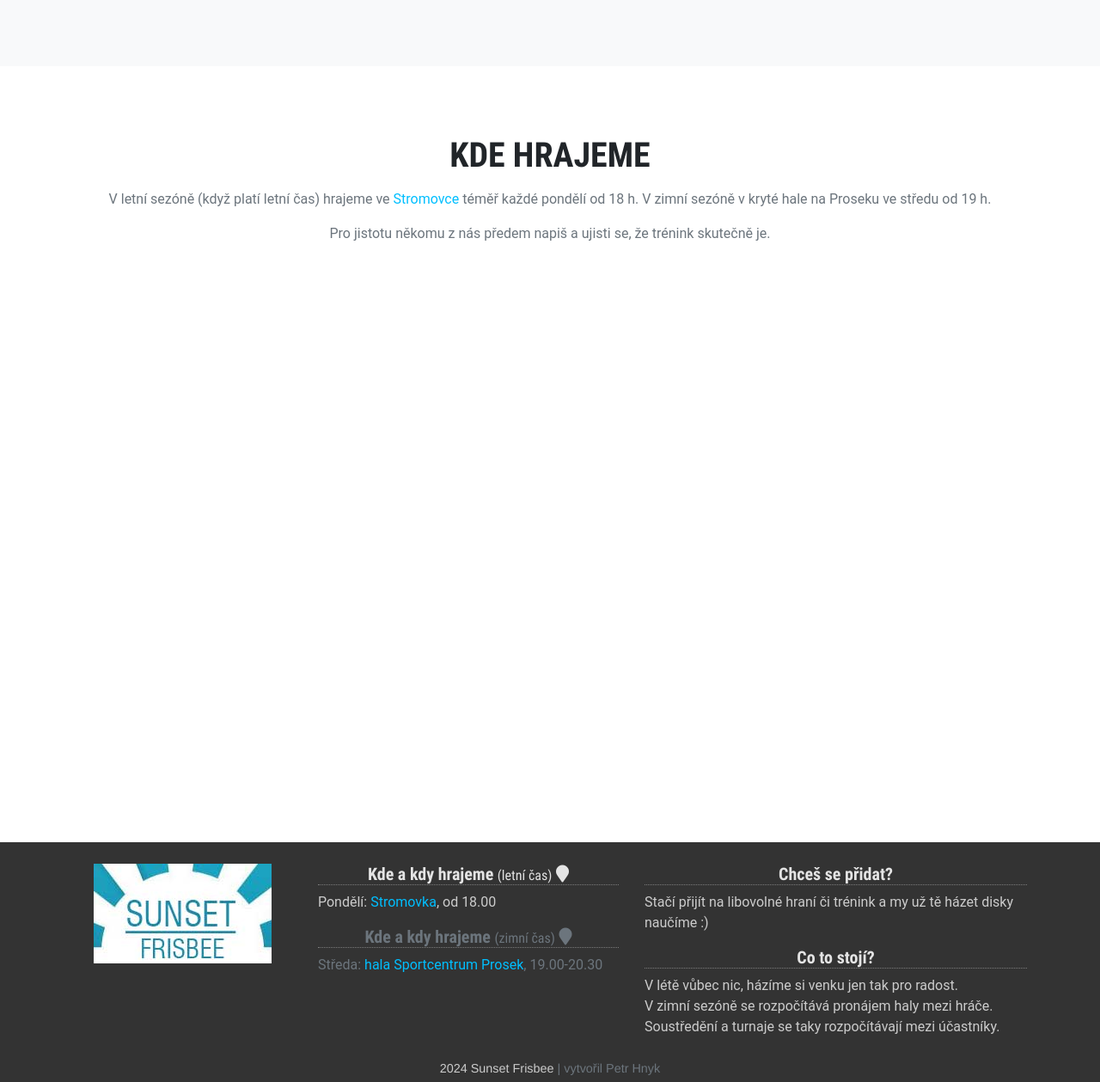
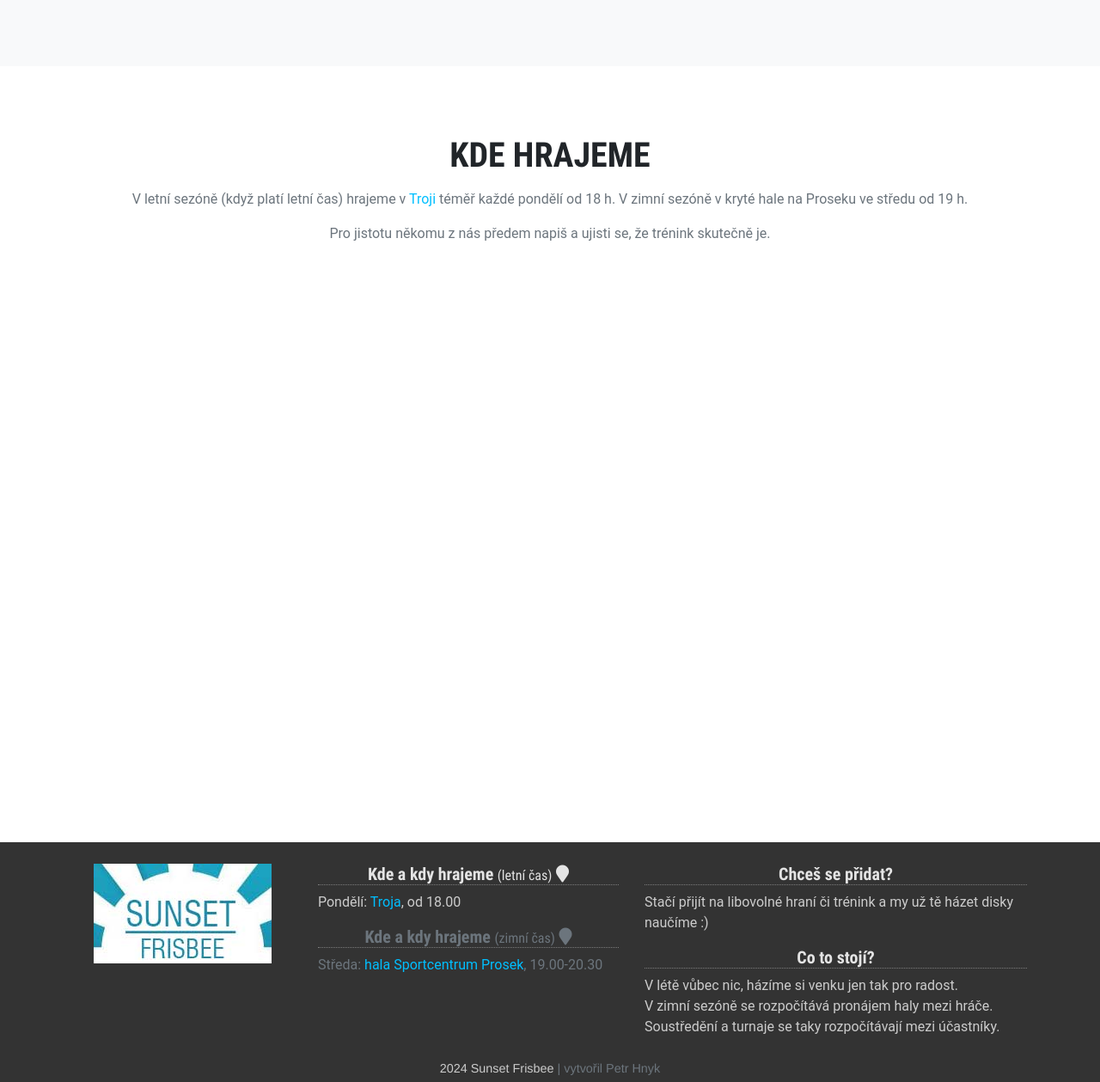
Before and after one commit to Goliash2/sunsetfrisbee.cz, a plain HTML site: page index.html in a window 1280 px wide. Shown: the part 2100-3359 px from the top of the page at 86% size. Drawn offline with Linux system fonts and the light colour scheme; a script that the page names is missing.

Commit message:
Yet another new location for summer tainings.

```diff
--- a/index.html
+++ b/index.html
@@ -198,7 +198,7 @@
             <div class="row">
                 <div class="col-lg-12 text-center">
                     <h2 class="section-heading text-uppercase">Kde hrajeme</h2>
-                    <p class="section-subheading text-muted">V letní sezóně (když platí letní čas) hrajeme ve <a href="https://mapy.cz/s/fatutaboce">Stromovce</a> téměř každé pondělí od 18 h. V zimní sezóně v kryté hale na Proseku ve středu od 19 h.</p>
+                    <p class="section-subheading text-muted">V letní sezóně (když platí letní čas) hrajeme v <a href="https://mapy.cz/s/fatutaboce">Troji</a> téměř každé pondělí od 18 h. V zimní sezóně v kryté hale na Proseku ve středu od 19 h.</p>
                     <p class="section-subheading text-muted mt-0">Pro jistotu někomu z nás předem napiš a ujisti se, že trénink skutečně je.</p>
                 </div>
             </div>
@@ -264,7 +264,7 @@
           <div class="col-md-4 col-sm-9 col-9">
               <h3>Kde a kdy hrajeme <small>(letní čas)</small> <i class="fa fa-map-marker"></i></h3>
               <!--PUVODNI <p class="text-muted">Pondělí: <a href="https://mapy.cz/s/davomojuka">Stromovka</a>, od 18.00</p> -->
-              <p>Pondělí: <a href="https://mapy.cz/s/fatutaboce">Stromovka</a>, od 18.00</p>
+              <p>Pondělí: <a href="https://mapy.cz/s/fatutaboce">Troja</a>, od 18.00</p>
               <h3 class="text-muted">Kde a kdy hrajeme <small>(zimní čas)</small> <i class="fa fa-map-marker"></i></h3>
               <p class="text-muted">
                 <!-- Pondělí: <a href="https://mapy.cz/s/1bRBr">hala ZŠ Botičská</a>, 20.30-22.00<br> -->
```
